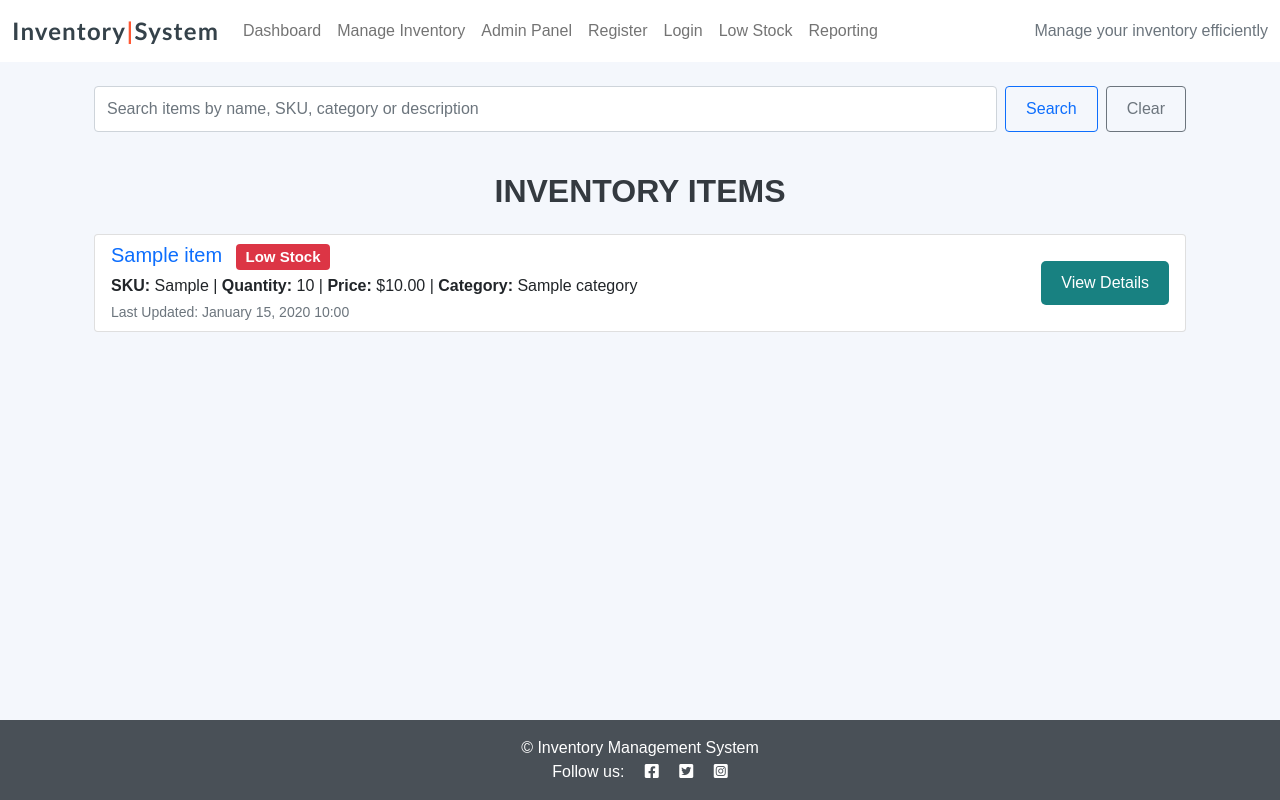
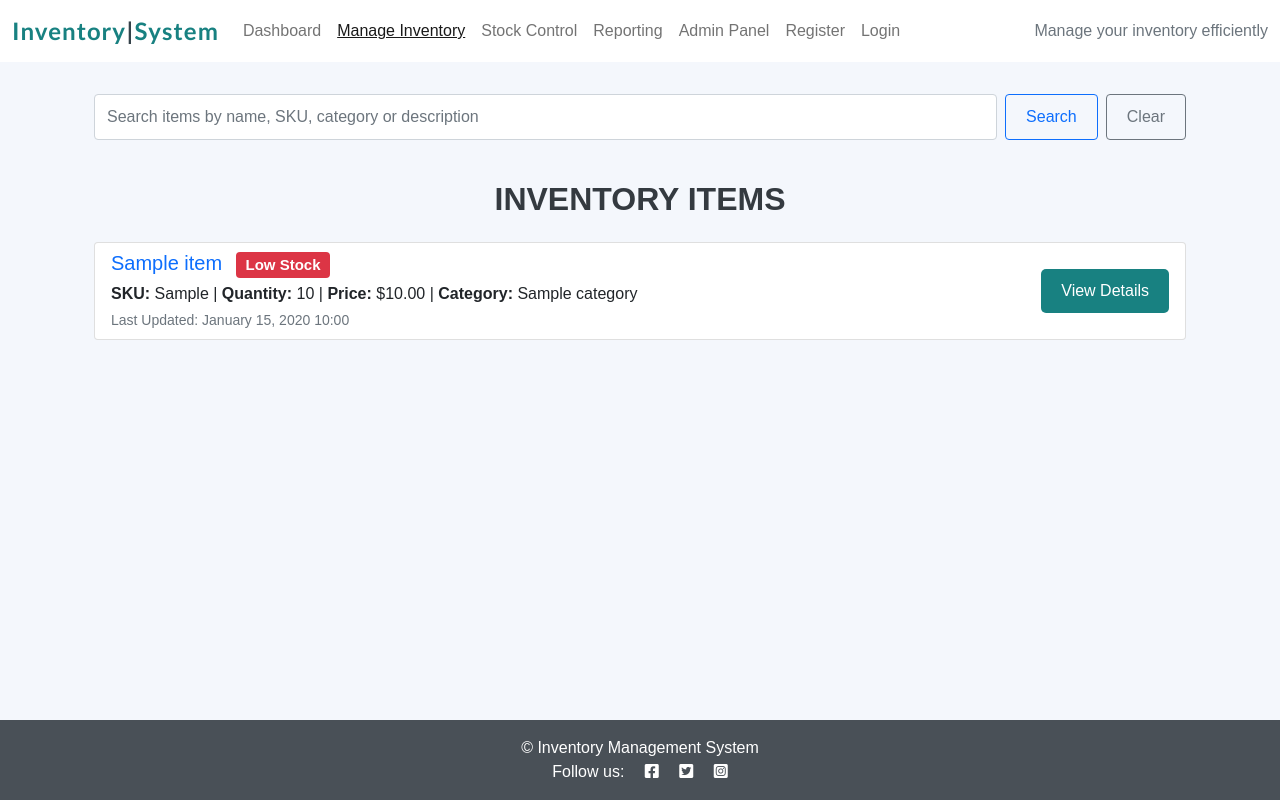
Before and after one commit to KatVolkova/inventory-management-system, a Django app: page /items-list/ in a window 1280 px wide. Run offline with Django 4.2, Linux system fonts and the light colour scheme; tables that the repository leaves empty hold one stand-in row (values such as "Sample post"); some libraries are stand-ins or nearby versions.

Commit message:
Freeze nav bar and style it

```diff
--- a/static/css/style.css
+++ b/static/css/style.css
@@ -3,17 +3,24 @@ body {
     background-color: #F4F7FC;
     font-family: Arial, sans-serif;
     color: #333333;
+    padding-top: 70px;
+}
+/*Navigation Bar*/
+.nav-link.active {
+    font-weight: 500;
+    color: #333;
+    text-decoration: underline;
 }
 /* Branding Styles */
 .brand {
     font-family: 'Lato', sans-serif;
     font-size: 1.5rem;
     font-weight: 700;
-    color: #35424A;
+    color: #188181;
     letter-spacing: 1px;
 }
-.red-o {
-    color: #FF5733;
+.logo {
+    color: #35424A;
 }
 .thin {
     font-weight: 300;
@@ -28,6 +35,7 @@ body {
 .main-bg {
     background-color: #F4F7FC;
 }
+
 /* Dashboard Styles */
 /* Analytics Cards */
 .analytics-card {
--- a/templates/base.html
+++ b/templates/base.html
@@ -37,10 +37,10 @@
 <body class="d-flex flex-column h-100 main-bg">
 
     <!-- Navigation -->
-    <nav class="navbar navbar-expand-lg navbar-light bg-white">
+    <nav class="navbar navbar-expand-lg navbar-light bg-white fixed-top">
         <div class="container-fluid">
             <a class="navbar-brand" href="{% url 'home' %}">
-                <span class="brand">Inventory<span class="red-o">|</span>System</span>
+                <span class="brand">Inventory<span class="logo">|</span>System</span>
             </a>
             <button class="navbar-toggler" type="button" data-bs-toggle="collapse" data-bs-target="#navbarText"
                 aria-controls="navbarText" aria-expanded="false" aria-label="Toggle navigation">
@@ -49,36 +49,40 @@
             <div class="collapse navbar-collapse" id="navbarText">
                 <ul class="navbar-nav me-auto mb-2 mb-lg-0">
                     <li class="nav-item">
-                        <a class="nav-link {% if request.path == home_url %}active{% endif %}" aria-current="page"
+                        <a class="nav-link {% if request.resolver_match.url_name == 'home' %}active{% endif %}" aria-current="page"
                             href="{% url 'home' %}">Dashboard</a>
                     </li>
                     <li class="nav-item">
-                        <a class="nav-link" href="{% url 'items-list' %}">Manage Inventory</a>
+                        <a class="nav-link {% if request.resolver_match.url_name == 'items-list' %}active{% endif %}"
+                        href="{% url 'items-list' %}">Manage Inventory</a>
                     </li>
                 <li class="nav-item">
-                        <a class="nav-link" href="{% url 'admin:index' %}">Admin Panel</a>
+                    <a class="nav-link {% if request.resolver_match.url_name == 'low-stock' %}active{% endif %}"
+                    href="{% url 'low-stock' %}">Stock Control</a>
+                </li>
+                <li class="nav-item">
+                    <a class="nav-link {% if request.resolver_match.url_name == 'stock-report' %}active{% endif %}"
+                    href="{% url 'stock-report' %}">Reporting</a>
+                </li>
+                <li class="nav-item">
+                    <a class="nav-link {% if request.resolver_match.url_name == 'admin:index' %}active{% endif %}"
+                    href="{% url 'admin:index' %}">Admin Panel</a>
                 </li>
                 {% if user.is_authenticated %}
                 <li class="nav-item">
-                    <a class="nav-link {% if request.path == logout_url %}active{% endif %}"
+                    <a class="nav-link {% if request.resolver_match.url_name == 'account_logout' %}active{% endif %}"
                     href="{{ logout_url }}">Logout</a>
                 </li>
                 {% else %}
                 <li class="nav-item">
-                    <a class="nav-link {% if request.path == signup_url %}active{% endif %}"
+                    <a class="nav-link {% if request.resolver_match.url_name == 'account_signup' %}active{% endif %}"
                     href="{{ signup_url }}">Register</a>
                 </li>
                 <li class="nav-item">
-                    <a class="nav-link {% if request.path == login_url %}active{% endif %}"
+                    <a class="nav-link {% if request.resolver_match.url_name == 'account_login' %}active{% endif %}"
                     href="{{ login_url }}">Login</a>
                 </li>
                 {% endif %}
-                <li class="nav-item">
-                    <a class="nav-link" href="{% url 'low-stock' %}">Low Stock</a>
-                </li>
-                <li class="nav-item">
-                    <a class="nav-link" href="{% url 'stock-report' %}">Reporting</a>
-                </li>
                 </ul>
                 <span class="navbar-text text-muted">
                     Manage your inventory efficiently
```
Also changed, not shown: 1 other file. Lines whose indentation alone changed are shown as unchanged.
